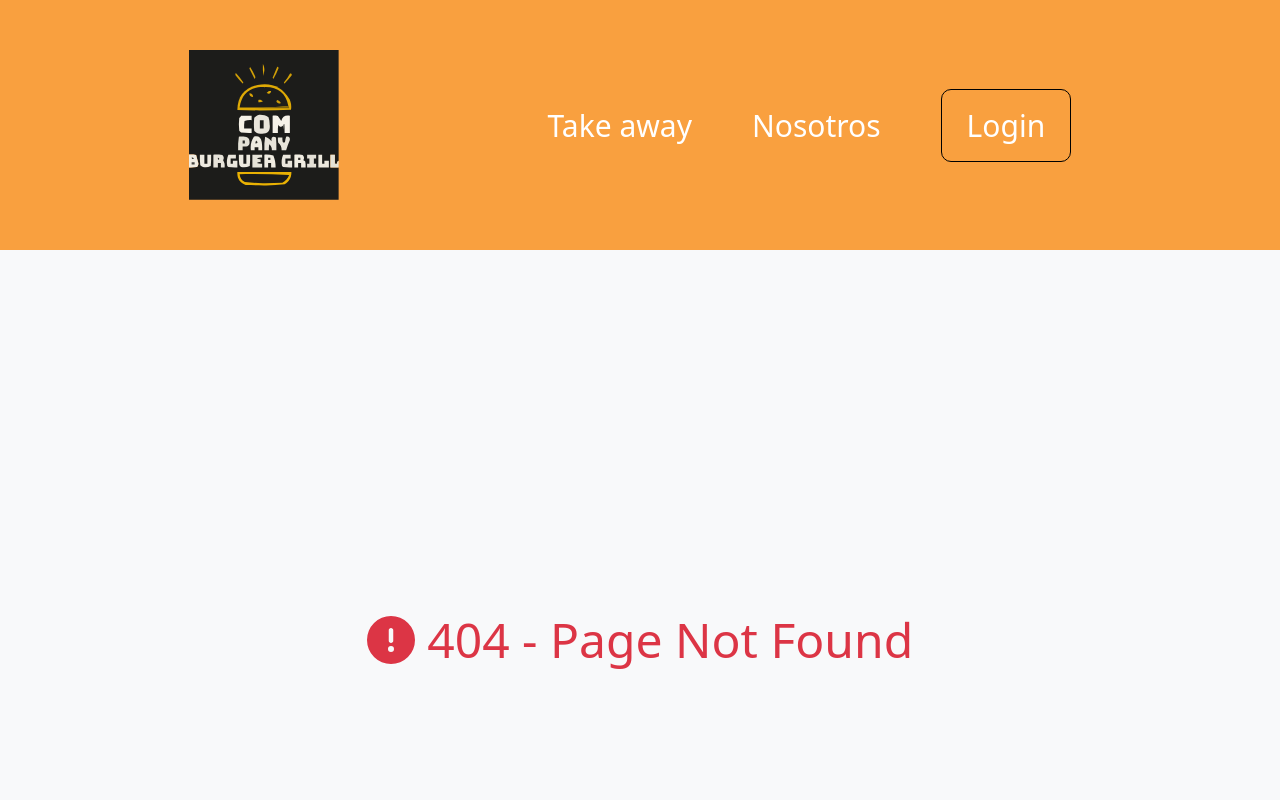
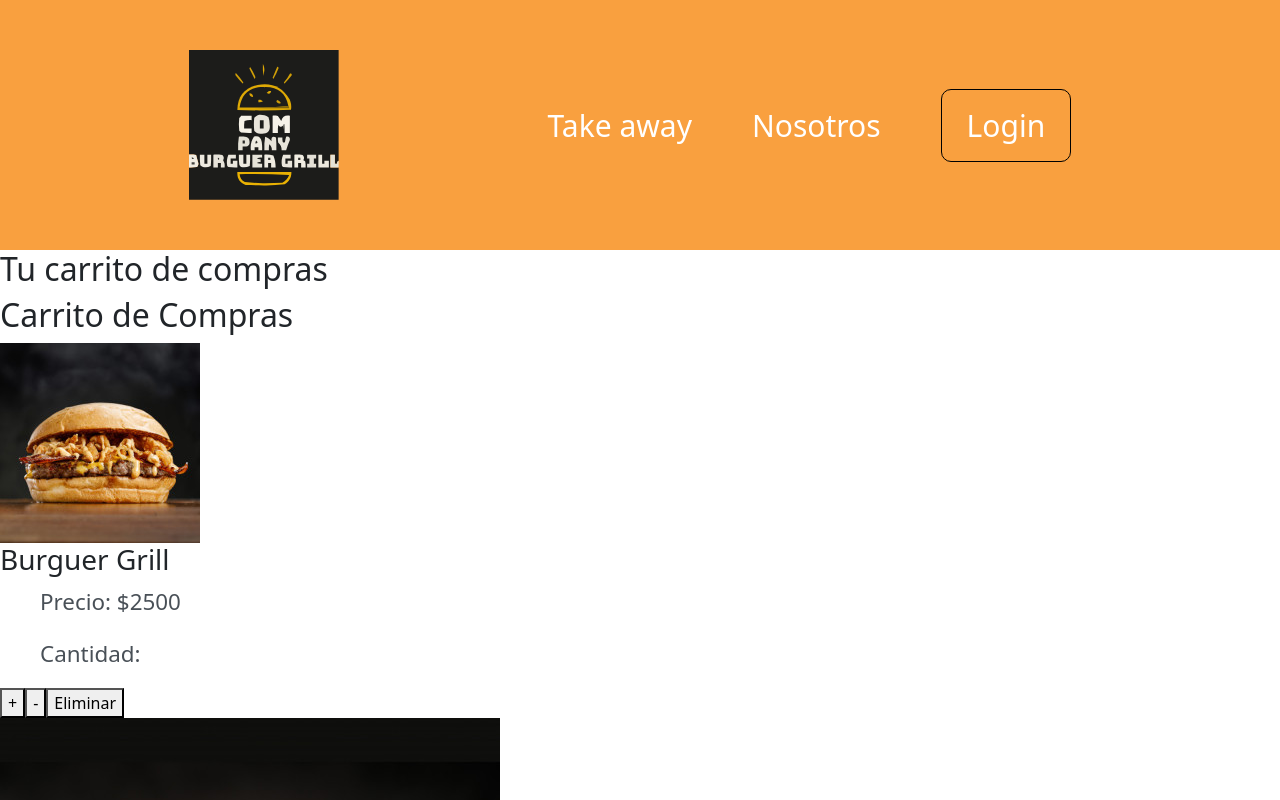
Before and after one commit to 4ndresgit/BurguerGrill, a React (Vite) app: page /cart in a window 1280 px wide. Before the commit this address had no page. Shown: the top 800 px of the page. Built offline with nearby package versions, Linux system fonts and the light colour scheme.

Commit message:
CartPage

```diff
--- a/src/App.jsx
+++ b/src/App.jsx
@@ -9,6 +9,7 @@ import 'bootstrap/dist/css/bootstrap.min.css';
 import SignInForm from './components/SignInForm/SignInForm';
 import ProductListContainer from './components/ProductListContainer/ProductListContainer';
 import ProductDetailPage from './components/ProductDetailPage/ProductDetailPage';
+import CartPage from './components/CartPage/CartPage';
 
 function App() {
   return (
@@ -22,6 +23,7 @@ function App() {
           <Route path='/products' element={<ProductListContainer />} />
           <Route path='/products/:productId' element={<ProductDetailPage />} />
           <Route path='*' element={<NotFoundPage />} />
+          <Route path='/cart' element={<CartPage />} />
         </Routes>
         <Footer />
       </div>
--- a/src/components/Cart/Cart.jsx
+++ b/src/components/Cart/Cart.jsx
@@ -3,6 +3,7 @@
 import React, { useState } from 'react';
 import CartItem from '../CartItem/CartItem';
 import productData from '../../product.json'
+import './Cart.scss'
 
 const Cart = () => {
   const [cartItems, setCartItems] = useState(
--- /dev/null
+++ b/src/components/Cart/Cart.scss
@@ -0,0 +1,36 @@
+
+
+.cart {
+  padding: 20px;
+  border: 1px solid #ccc;
+  background-color: #f5f5f5;
+}
+
+.cart-item {
+  display: flex;
+  align-items: center;
+  margin-bottom: 10px;
+}
+
+.cart-item img {
+  width: 50px;
+  height: 50px;
+  margin-right: 10px;
+}
+
+.cart-item h3 {
+  margin: 0;
+}
+
+.cart-item p {
+  margin: 0;
+}
+
+.cart-item button {
+  margin-left: 10px;
+}
+
+.cart-total {
+  margin-top: 20px;
+  text-align: right;
+}
--- a/src/components/CartItem/CartItem.jsx
+++ b/src/components/CartItem/CartItem.jsx
@@ -1,6 +1,7 @@
 /* aca van los productos en el carrito. Imagen, nombre, precio y cantidad. Tambien botones de aumentar/disminuir/eliminar del carrito*/
 
 import React from 'react';
+import './CartItem.scss'
 
 const CartItem = ({
   item,
@@ -8,7 +9,7 @@ const CartItem = ({
   decreaseQuantity,
   removeProduct,
 }) => {
-  const { id, name, price, quantity } = item;
+  const { id, nombre, precio, cantidad } = item;
 
   const handleIncrease = () => {
     increaseQuantity(id);
@@ -24,10 +25,10 @@ const CartItem = ({
 
   return (
     <div>
-      <img src={item.image} alt={name} />
-      <h3>{name}</h3>
-      <p>Precio: ${price}</p>
-      <p>Cantidad: {quantity}</p>
+      <img src={item.imagen} alt={nombre} />
+      <h3>{nombre}</h3>
+      <p>Precio: ${precio}</p>
+      <p>Cantidad: {cantidad}</p>
       <button onClick={handleIncrease}>+</button>
       <button onClick={handleDecrease}>-</button>
       <button onClick={handleRemove}>Eliminar</button>
--- /dev/null
+++ b/src/components/CartItem/CartItem.scss
@@ -0,0 +1,24 @@
+
+.cart-item {
+  display: flex;
+  align-items: center;
+  margin-bottom: 10px;
+}
+
+.cart-item img {
+  width: 50px;
+  height: 50px;
+  margin-right: 10px;
+}
+
+.cart-item h3 {
+  margin: 0;
+}
+
+.cart-item p {
+  margin: 0;
+}
+
+.cart-item button {
+  margin-left: 10px;
+}
--- /dev/null
+++ b/src/components/CartPage/CartPage.jsx
@@ -0,0 +1,17 @@
+
+
+import Cart from '../Cart/Cart';
+
+
+const CartPage = () => {
+  // ...
+
+  return (
+    <div>
+      <h2>Tu carrito de compras</h2>
+      <Cart />
+    </div>
+  );
+};
+
+export default CartPage;
--- a/src/components/ProductDetailPage/ProductDetailPage.jsx
+++ b/src/components/ProductDetailPage/ProductDetailPage.jsx
@@ -1,5 +1,5 @@
 import React, { useState, useEffect } from 'react';
-import { useParams } from 'react-router-dom';
+import { Link, useParams } from 'react-router-dom';
 import productData from '../../product.json';
 import './ProductDetailPage.scss';
 
@@ -101,9 +101,9 @@ const ProductDetailPage = () => {
           <span>{quantity}</span>
           <button onClick={() => handleQuantityChange(1)}>+</button>
         </div>
-        <button className='add-to-cart-button' onClick={handleAddToCart}>
+        <Link to='/cart' className='add-to-cart-button' onClick={handleAddToCart}>
           Agregar a mi pedido (${precio * quantity})
-        </button>
+        </Link>
       </div>
     </div>
   );
```
